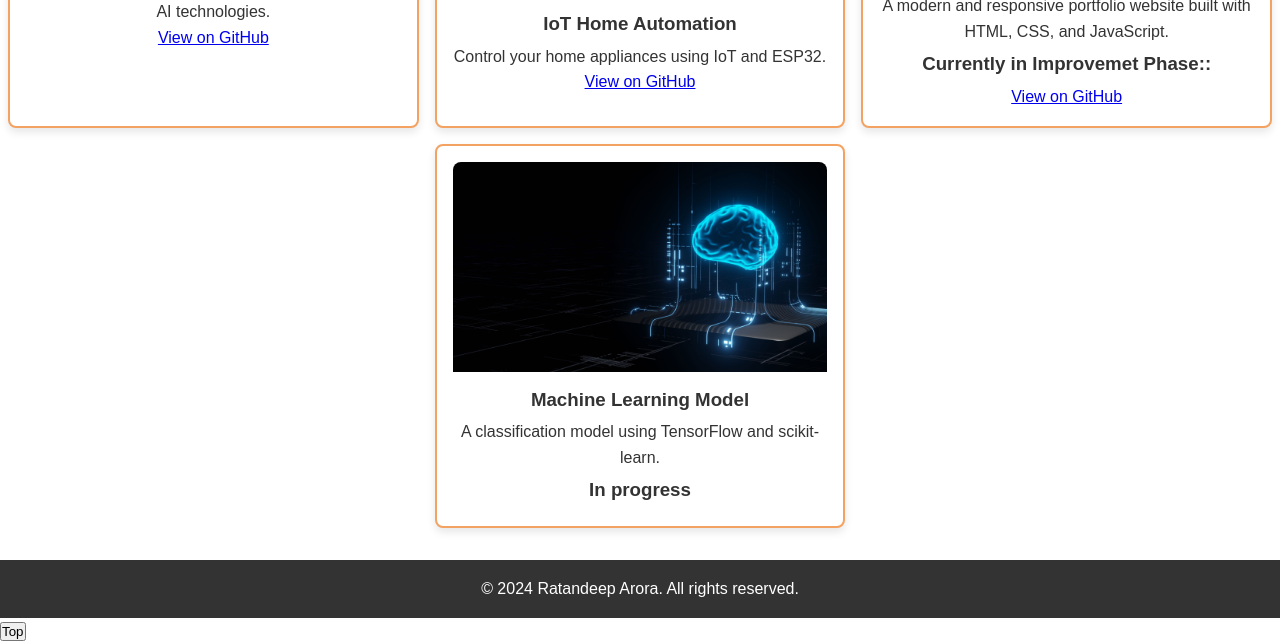
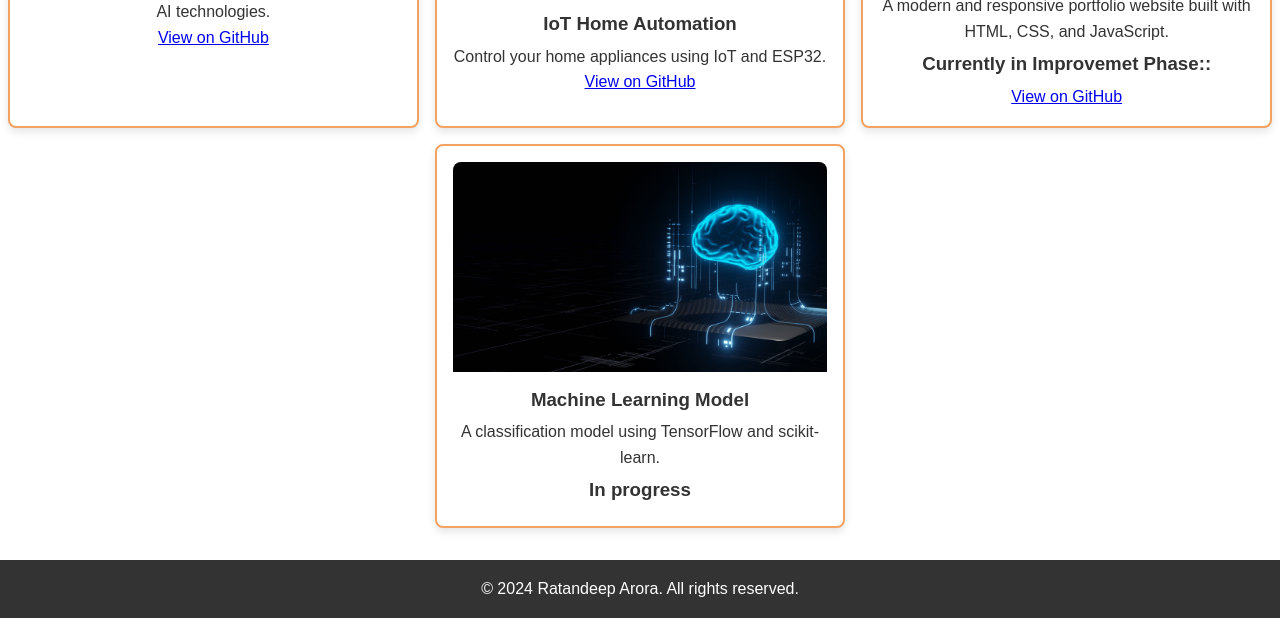
Before and after one commit to RatandeepOO/Portfolio-Repo, a plain HTML site: page projects.html in a window 1280 px wide. Shown: the part 593-1236 px from the top of the page. After the commit the page ends 1211 px from the top, so only its background shows below. Drawn offline with Linux system fonts and the light colour scheme.

Commit message:
Update projects.html

```diff
--- a/projects.html
+++ b/projects.html
@@ -63,8 +63,6 @@
     <footer class="footer">
         <p>&copy; 2024 Ratandeep Arora. All rights reserved.</p>
     </footer>
-
-    <button id="back-to-top" title="Go to top">Top</button>
     <script src="project.js"></script>
 
 </body>
```
